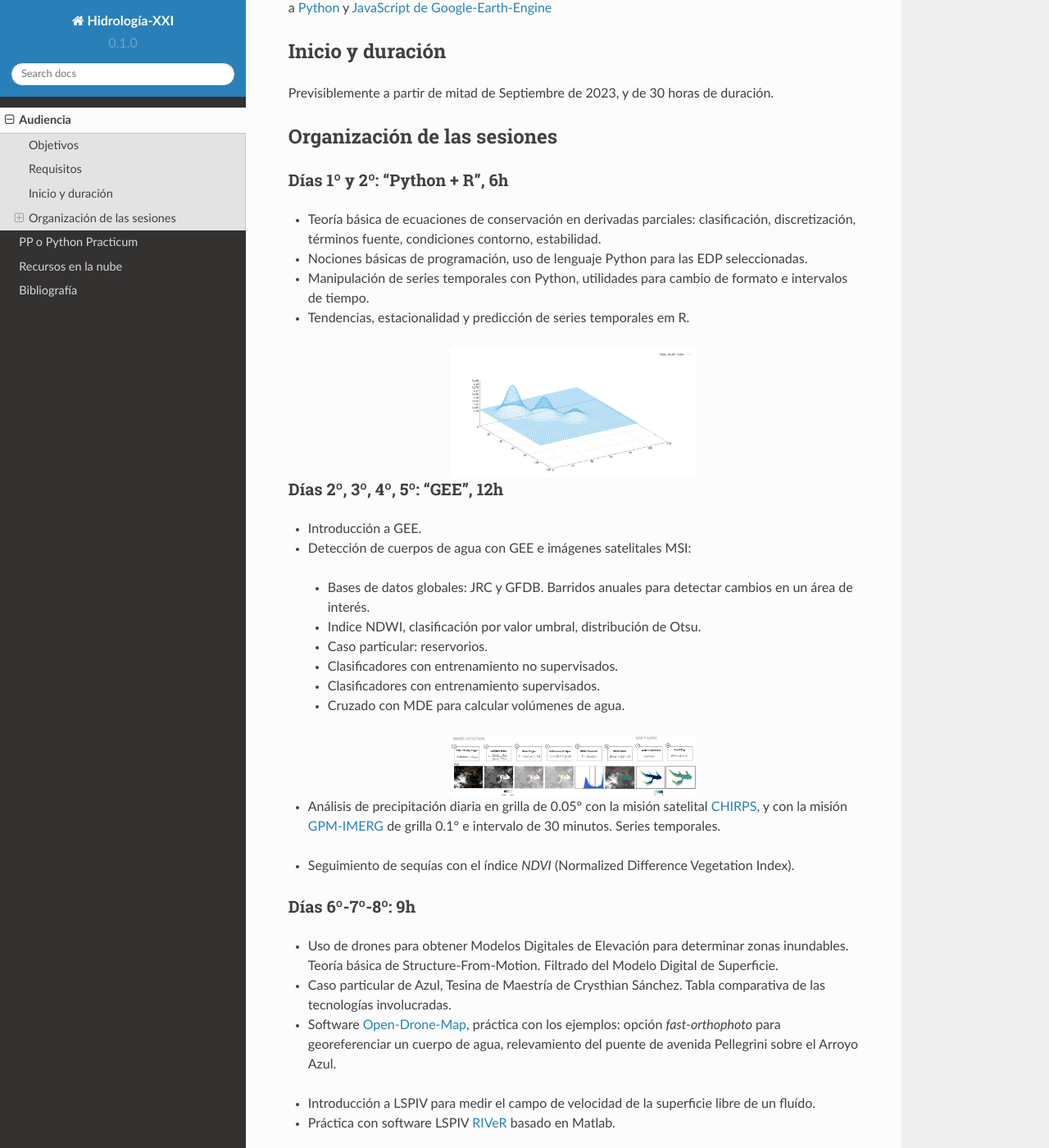
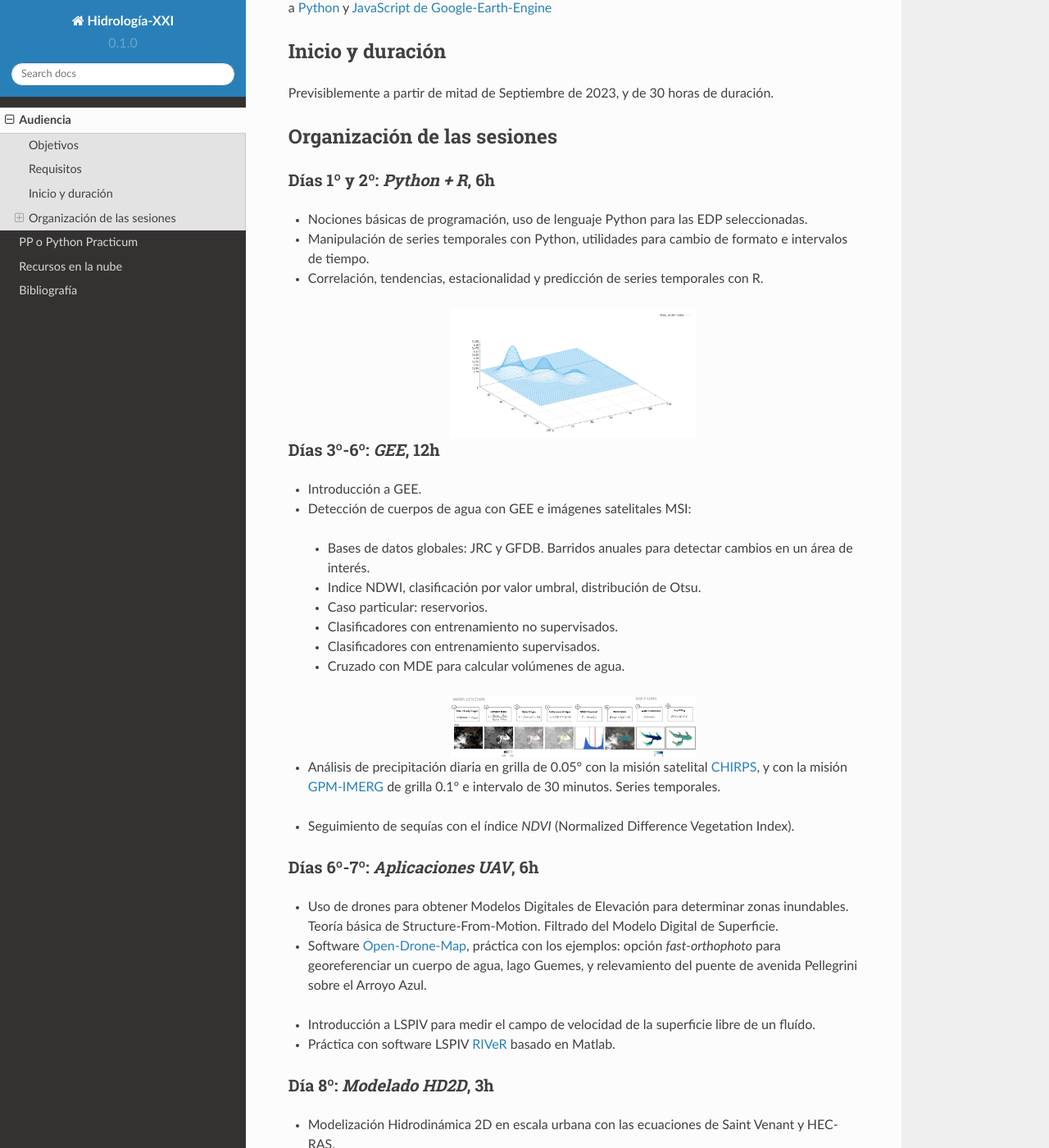
Before and after one commit to ivillamadrid/HidrologiaXXI, a Sphinx documentation site: the page built from docs/source/audiencia.rst, in a window 1280 px wide and 1400 px high, scrolled down 682 px. Shown: the whole window at 82% size. Built offline with Sphinx 7.4.7 and the Read the Docs theme 2.0.0, drawn with Linux system fonts in a browser that asks for light colours; some of the changed text lies outside the part shown.

Commit message:
Update audiencia.rst

```diff
--- a/docs/source/audiencia.rst
+++ b/docs/source/audiencia.rst
@@ -31,13 +31,13 @@ Previsiblemente a partir de mitad de Septiembre de 2023, y de 30 horas de duraci
 Organización de las sesiones
 -----------------------------
 
-Días 1º y 2º: "Python + R", 6h
+Días 1º y 2º: *Python + R*, 6h
 ******************************
 
-* Teoría básica de ecuaciones de conservación en derivadas parciales: clasificación, discretización, términos fuente, condiciones contorno, estabilidad.
+
 * Nociones básicas de programación, uso de lenguaje Python para las EDP seleccionadas.
 * Manipulación de series temporales con Python, utilidades para cambio de formato e intervalos de tiempo.
-* Tendencias, estacionalidad y predicción de series temporales em R.
+* Correlación, tendencias, estacionalidad y predicción de series temporales con R.
 
 .. image:: ./Pics/Example_Diff2D.PNG
   :width: 300
@@ -45,8 +45,8 @@ Días 1º y 2º: "Python + R", 6h
   :align: center
 
 
-Días 2º, 3º, 4º, 5º: "GEE", 12h
-*******************************
+Días 3º-6º: *GEE*, 12h
+**********************
 * Introducción a GEE.
 * Detección de cuerpos de agua con GEE e imágenes satelitales MSI:
  * Bases de datos globales: JRC y GFDB. Barridos anuales para detectar cambios en un área de interés.
@@ -72,14 +72,12 @@ Días 2º, 3º, 4º, 5º: "GEE", 12h
 * Seguimiento de sequías con el índice *NDVI* (Normalized Difference Vegetation Index).
 
 
-Días 6º-7º-8º: 9h
-*****************
+Días 6º-7º: *Aplicaciones UAV*, 6h
+**********************************
 
 * Uso de drones para obtener Modelos Digitales de Elevación para determinar zonas inundables. Teoría básica de Structure-From-Motion. Filtrado del Modelo Digital de Superficie.
 
-* Caso particular de Azul, Tesina de Maestría de Crysthian Sánchez. Tabla comparativa de las tecnologías involucradas.
-
-* Software `Open-Drone-Map`_, práctica con los ejemplos: opción *fast-orthophoto* para georeferenciar un cuerpo de agua, relevamiento del puente de avenida Pellegrini sobre el Arroyo Azul.
+* Software `Open-Drone-Map`_, práctica con los ejemplos: opción *fast-orthophoto* para georeferenciar un cuerpo de agua, lago Guemes, y relevamiento del puente de avenida Pellegrini sobre el Arroyo Azul.
 
 .. _Open-Drone-Map: https://www.opendronemap.org/
 
@@ -87,11 +85,9 @@ Días 6º-7º-8º: 9h
 
 * Práctica con software LSPIV `RIVeR <https://riverdischarge.blogspot.com>`_ basado en Matlab.
 
-8º-9º día, 8h:
-***************
+Día 8º: *Modelado HD2D*, 3h
+***************************
 
 * Modelización Hidrodinámica 2D en escala urbana con las ecuaciones de Saint Venant y HEC-RAS.
 
-* Modelización Hidrodinámica a gran escala, soporte satelital y ecuación de onda difusiva de Lisflood-FP.
-
-* Introducción al acoplamiento con agua subterránea.
+* Caso particular de Azul, Tesina de Maestría de Crysthian Sánchez. Tabla comparativa de las tecnologías involucradas.
```
